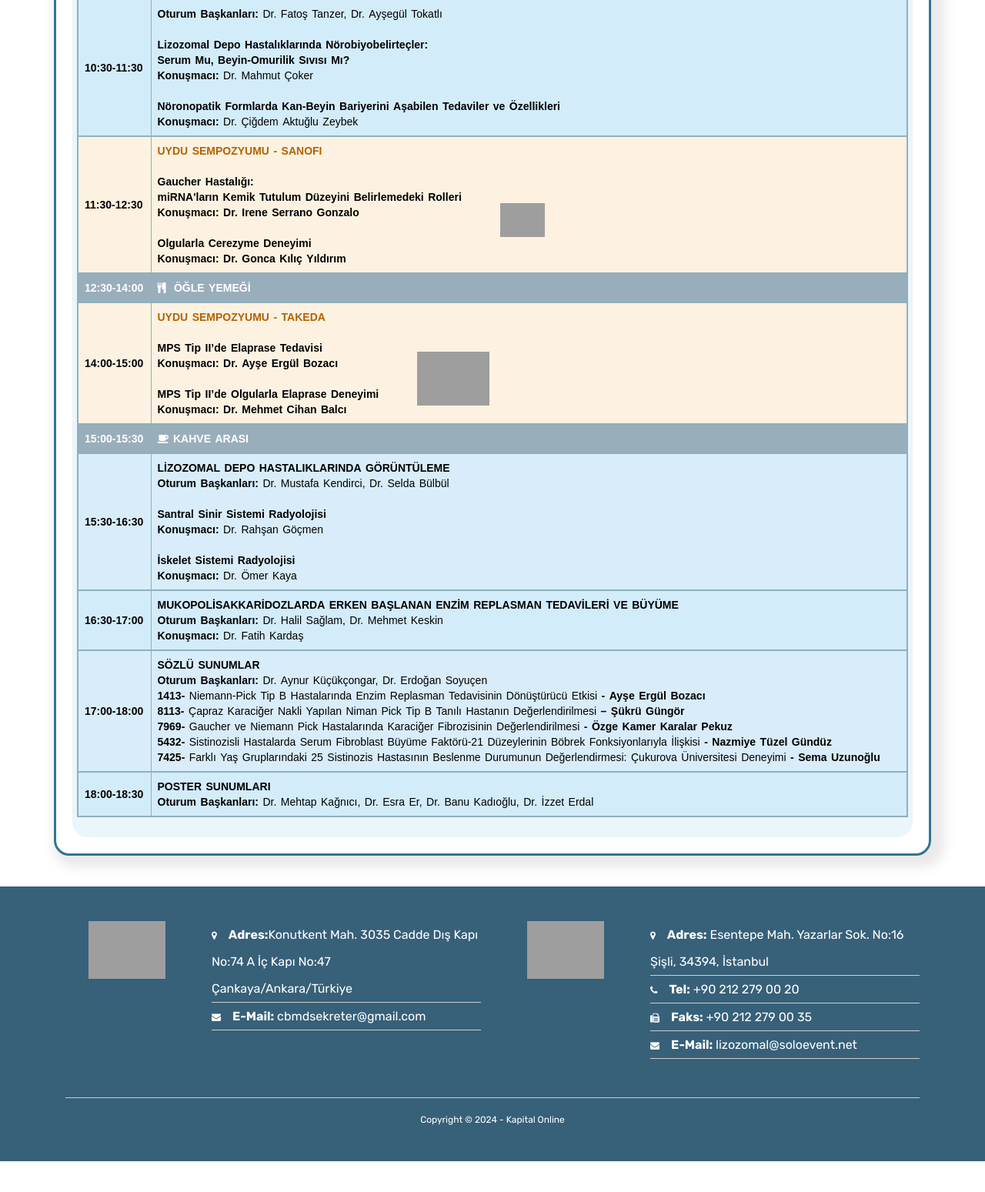
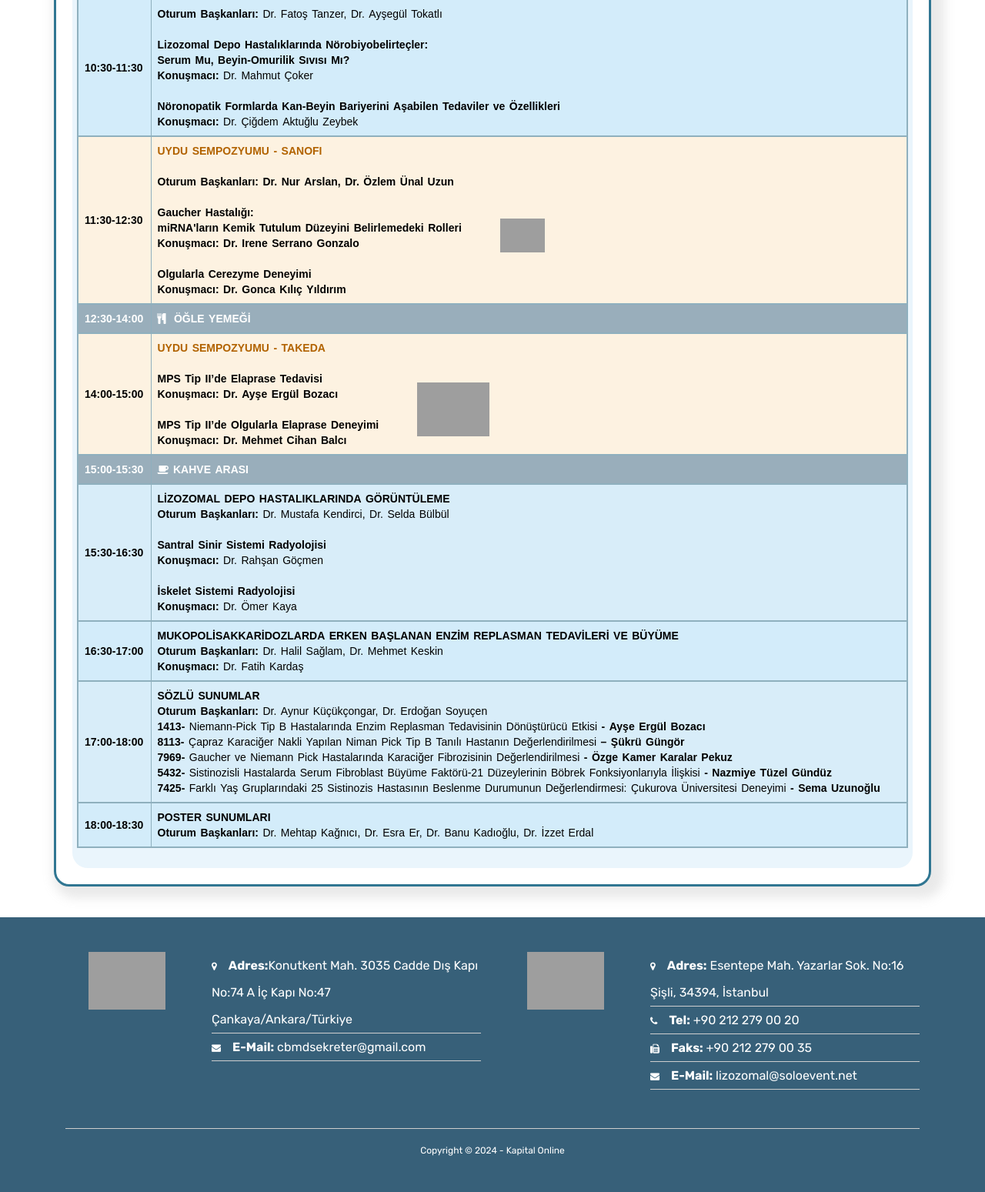
Before and after one commit to haksoz/lizozomal2025, a PHP site: page /program.php in a window 1280 px wide, after a click on "29 Nisan Salı". Shown: the part 792-2341 px from the top of the page at 77% size. Before the commit the page ends 2301 px from the top, so only its background shows below. Run offline with PHP 8.4, Linux system fonts and the light colour scheme; some libraries are stand-ins or nearby versions; some web fonts are replaced; grey boxes are pictures that could not be loaded.

Commit message:
SANOFI oturum başkanları eklendi

```diff
--- a/program.php
+++ b/program.php
@@ -216,6 +216,8 @@
                                                         <b class="text-uppercase" style="color: #b26300;">UYDU SEMPOZYUMU - SANOFI</b> <br><br>
                                                         <div style="display: flex; align-items: center;">
                                                             <div>
+                                                                <b>Oturum Başkanları: </b> Dr. Nur Arslan, Dr. Özlem Ünal Uzun<br><br>
+
                                                                 <b>Gaucher Hastalığı:</b> <br>
                                                                 <b>miRNA'ların Kemik Tutulum Düzeyini Belirlemedeki Rolleri</b> <br>
                                                                 <b>Konuşmacı: </b> Dr. Irene Serrano Gonzalo <br><br>
```
